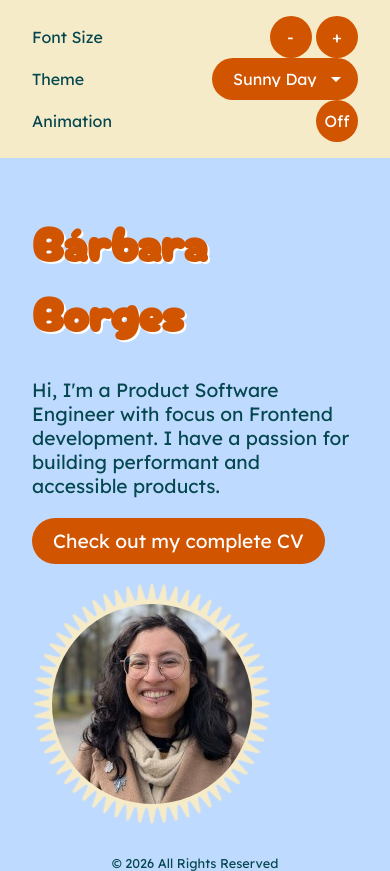
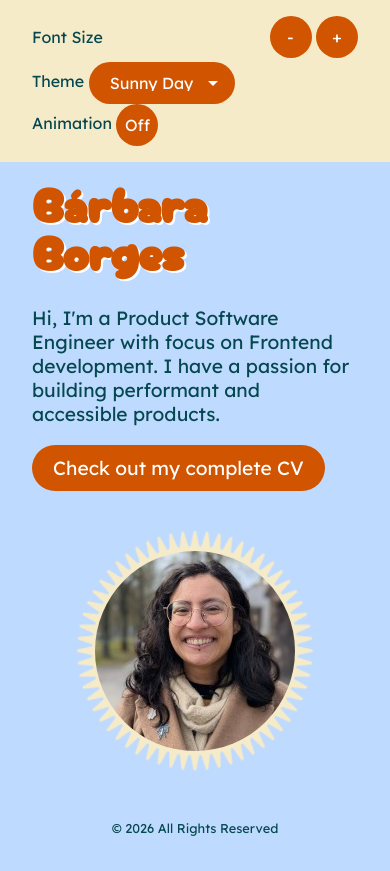
Before and after one commit to barbaraborges/barbaraborges.github.io, an Eleventy site: page src/index.md in a window 390 px wide. After the commit the page ends 849 px from the top, so only its background shows below. Built offline with nearby package versions, Linux system fonts and the light colour scheme; Eleventy itself is replaced by a stand-in of ours; files that its build step writes are made by us from their sources; files whose address does not match are found by name.

Commit message:
update styles for mobile

```diff
--- a/src/_includes/base.njk
+++ b/src/_includes/base.njk
@@ -20,7 +20,7 @@
             <div>
                 {{ content | safe }}
             </div>
-            <div>
+            <div class="avatar-container">
                 {% include "avatar.njk" %}
             </div>
         </main>
--- a/src/assets/css/styles.css
+++ b/src/assets/css/styles.css
@@ -45,6 +45,8 @@ h6 {
     color: var(--secondary-color);
     font-family: 'Cherry Bomb One', cursive;
     text-shadow: 2px 2px 0px var(--tertiary-color);
+    margin: 0 0 2rem 0;
+    line-height: 3rem;
 }
 
 h1 {
@@ -204,6 +206,8 @@ button.btn-round,
     margin-bottom: 0;
 }
 
+/* Header */
+
 header {
     background-color: var(--header-bg-color);
     color: var(--primary-color);
@@ -221,13 +225,16 @@ header {
 }
 
 .font-controls,
-.theme-control,
-.animation-control {
+.theme-controls,
+.animation-controls {
     display: inline-flex;
     align-items: center;
     justify-content: space-between;
-    gap: 0.5em;
-    column-gap: 1em;
+    margin-bottom: 0.25em;
+}
+
+.animation-controls {
+    margin-bottom: 0;
 }
 
 .theme-select {
@@ -268,14 +275,15 @@ header {
 }
 
 main {
-    padding: 1rem calc(var(--base-padding) * 2rem);;
-    height: calc(100vh - 10em);
+    padding: 1rem calc(var(--base-padding) * 2rem);
+    min-height: calc(100vh - 12em);
     display: grid;
     grid-template-columns: 1fr;
     font-size: 1.2rem;
 
     @media (min-width: 768px) {
         grid-template-columns: 1fr auto;
+        min-height: calc(100vh - 10em);
     }
 }
 
@@ -296,6 +304,11 @@ footer {
     font-size: 0.8rem;
 }
 
+.avatar-container {
+    display: flex;
+    flex-direction: column;
+    align-items: center;
+}
 
 .avatar-composition {
     position: relative;
```
